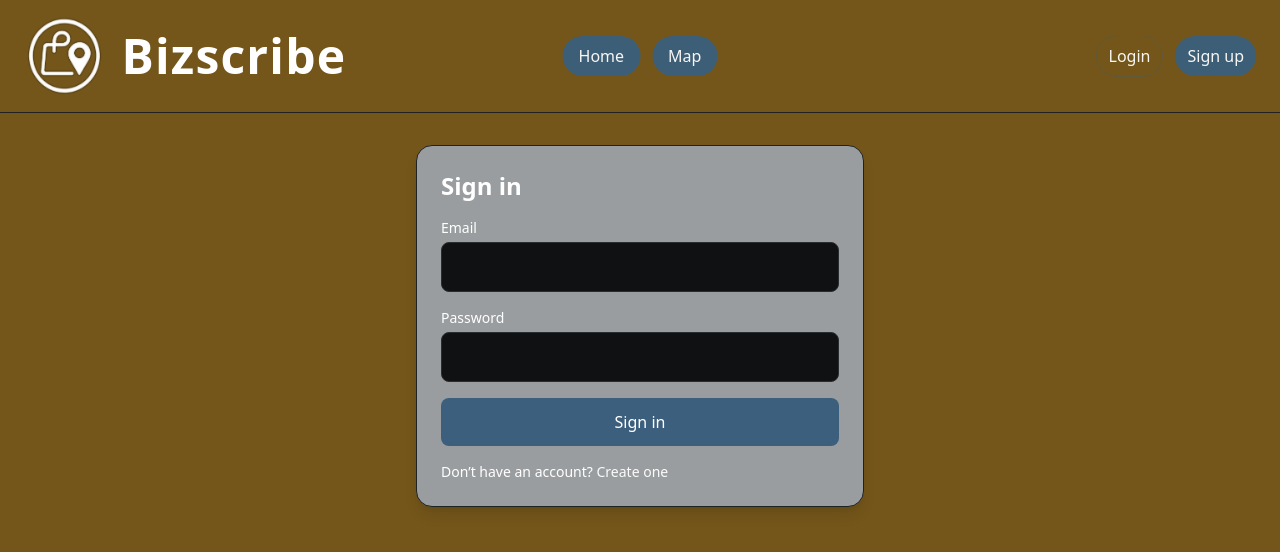
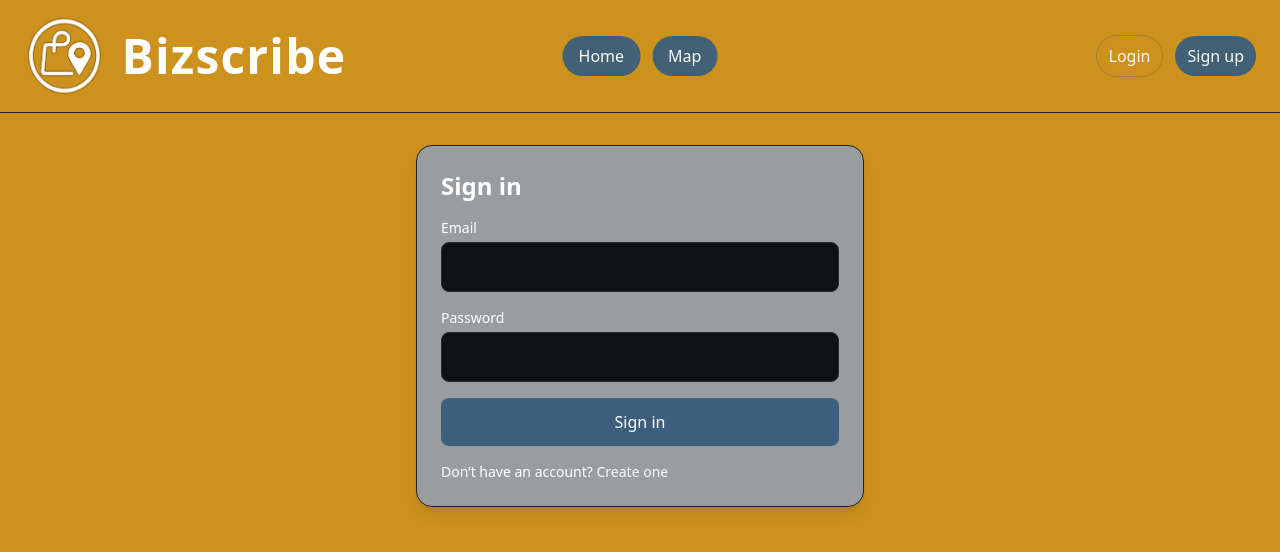
Before and after one commit to Jrawecki/Bizcribe, a React (Vite) app in the folder frontend/: page /login in a window 1280 px wide. Shown: the top 552 px of the page. Built offline with nearby package versions, Linux system fonts and the light colour scheme; no server answers.

Commit message:
Adding Local Setup in README.md

```diff
--- a/frontend/src/index.css
+++ b/frontend/src/index.css
@@ -6,7 +6,7 @@
   --bg: #0b0907;        /* primary background (black) */
   --text: #ffffff;      /* primary text */
   --blue: #3b5f7c;      /* light blue (chips, search, toggle) */
-  --ceramic: #74561a;   /* sand (unused for cards now) */
+  --ceramic: rgba(231, 165, 32, 0.877);   /* orange-ish. Used for top banner */
   --gray: #9a9d9f;      /* neutral gray (cards + form panel) */
 }
 
```
Also changed, not shown: 2 other files (tests, documents, lock files or other folders).
